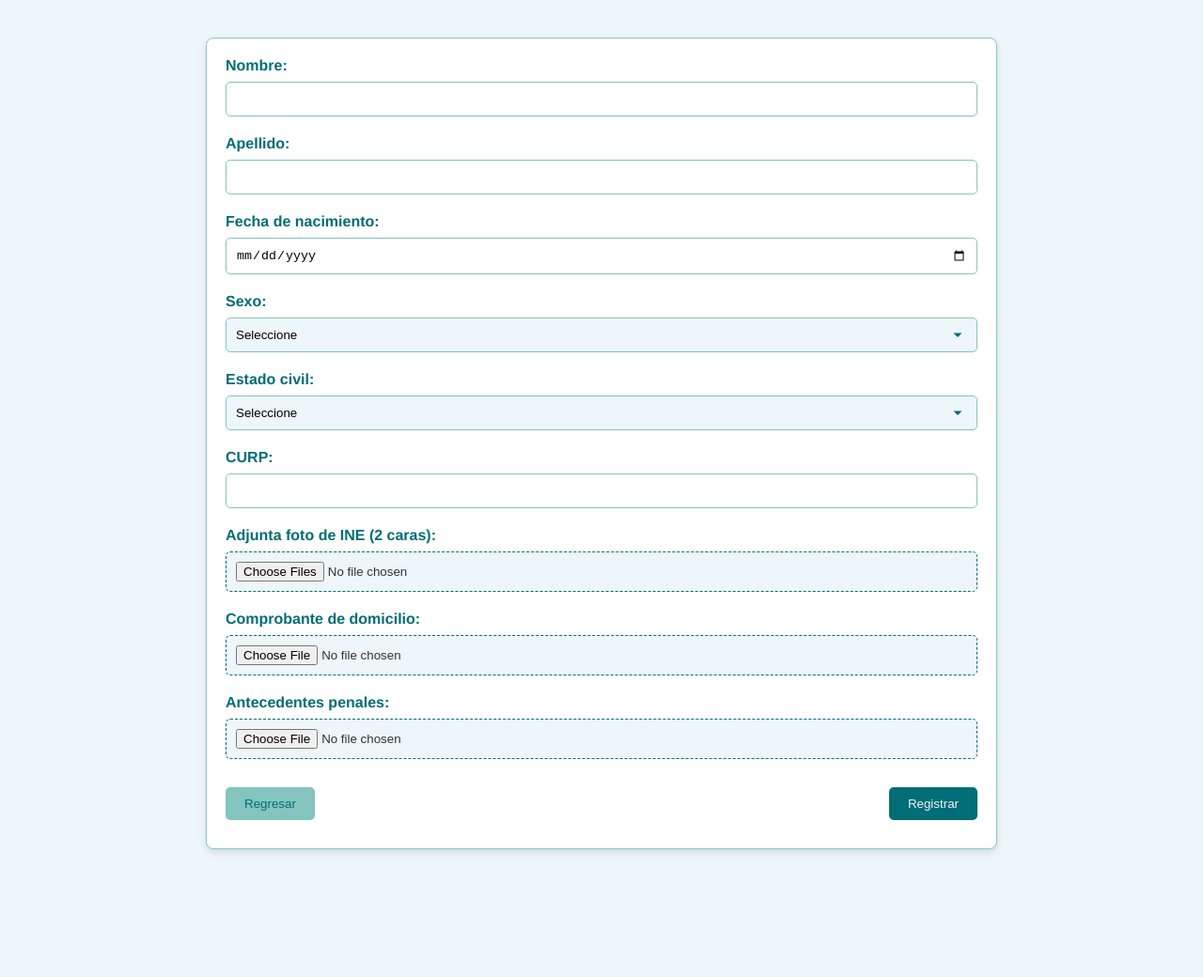
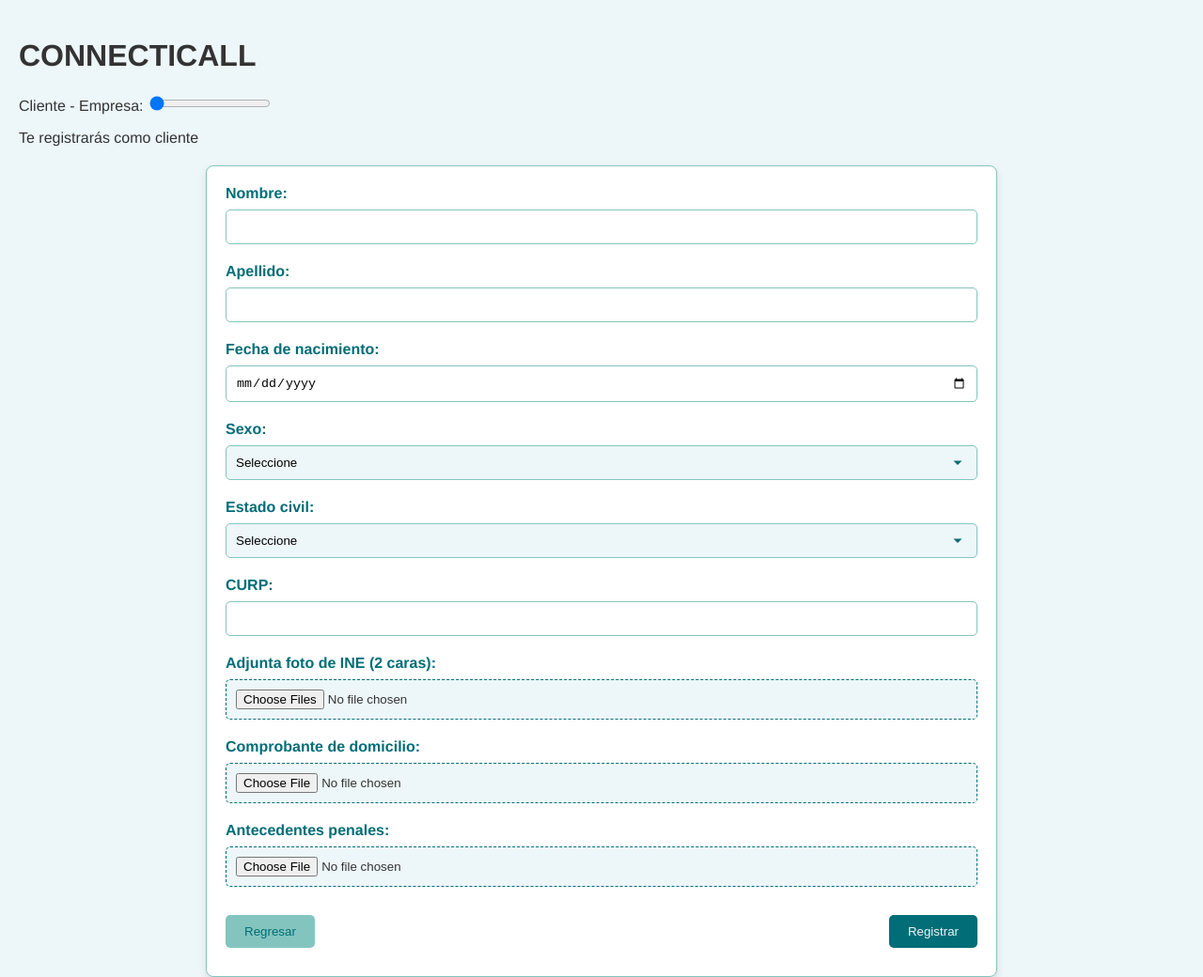
Before and after one commit to JDRP010903/mockupPropuesta, a plain HTML site: page pages/registrarse.html in a window 1280 px wide. Shown: the top 1040 px of the page at 94% size. Before the commit the page ends 944 px from the top, so only its background shows below. Drawn offline with Linux system fonts and the light colour scheme.

Commit message:
actualizacion

```diff
--- a/pages/registrarse.html
+++ b/pages/registrarse.html
@@ -5,8 +5,20 @@
     <meta name="viewport" content="width=device-width, initial-scale=1.0">
     <title>Registro de Usuario</title>
     <link rel="stylesheet" href="/styles/styles-registrarse.css">
+    <link rel="stylesheet" href="">
 </head>
 <body>
+    <header class="p-3 text-center">
+        <h1 class="fs-1">CONNECTICALL</h1>
+    </header>
+    <main>
+        <!-- Slider para elegir entre Cliente y Empresa -->
+        <div class="tipoRegistro">
+            <label for="tipoRegistroSlider">Cliente - Empresa:</label>
+            <input type="range" id="tipoRegistroSlider" name="tipoRegistro" min="0" max="1" value="0">
+            <p id="tipoRegistroMensaje">Te registrarás como cliente</p>
+        </div>
+
         <form id="formularioRegistro">
             <div class="campo">
                 <label for="nombre">Nombre:</label>
@@ -59,8 +71,10 @@
                 <button type="button" id="btnRegresar">Regresar</button>
                 <button type="submit">Registrar</button>
             </div>
+        </form>
+    </main>
 
-    </form>
+
     <script src="/JavaScript/registrarse.js"></script>
 </body>
 </html>
```
Lines whose indentation alone changed are shown as unchanged.
